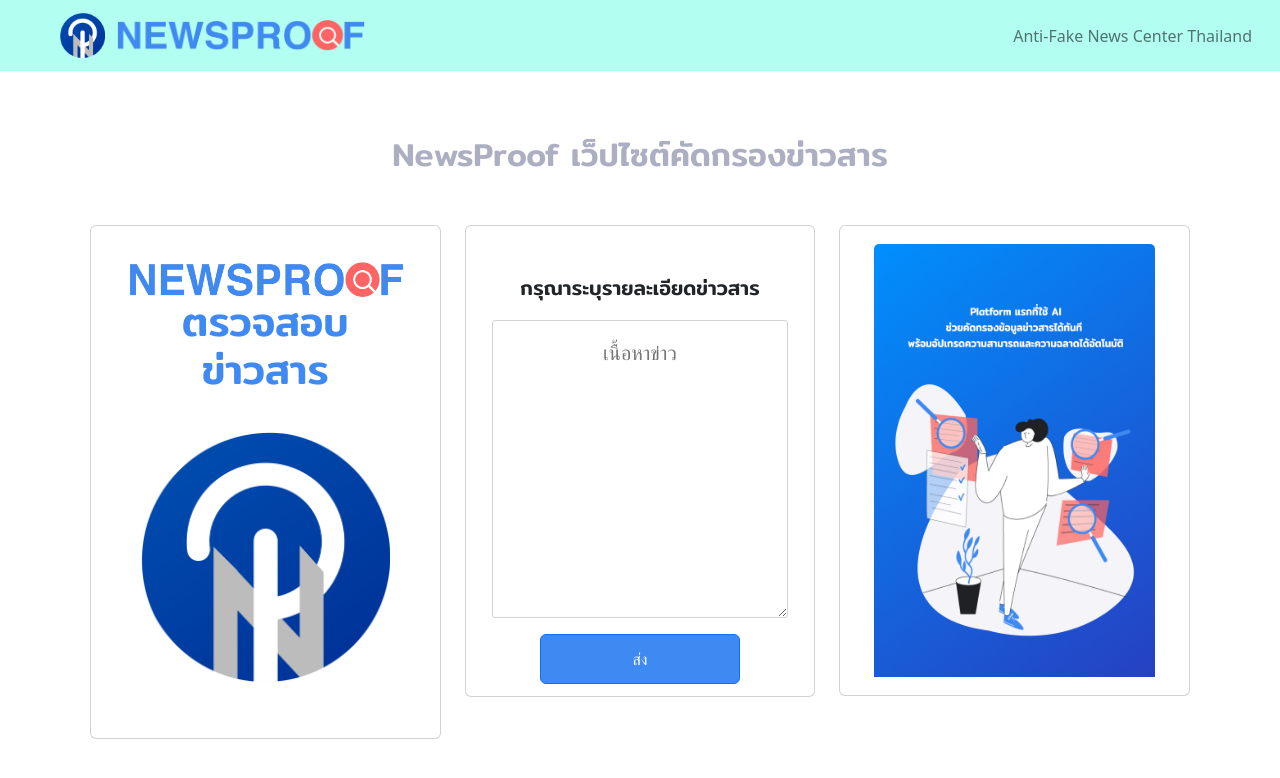
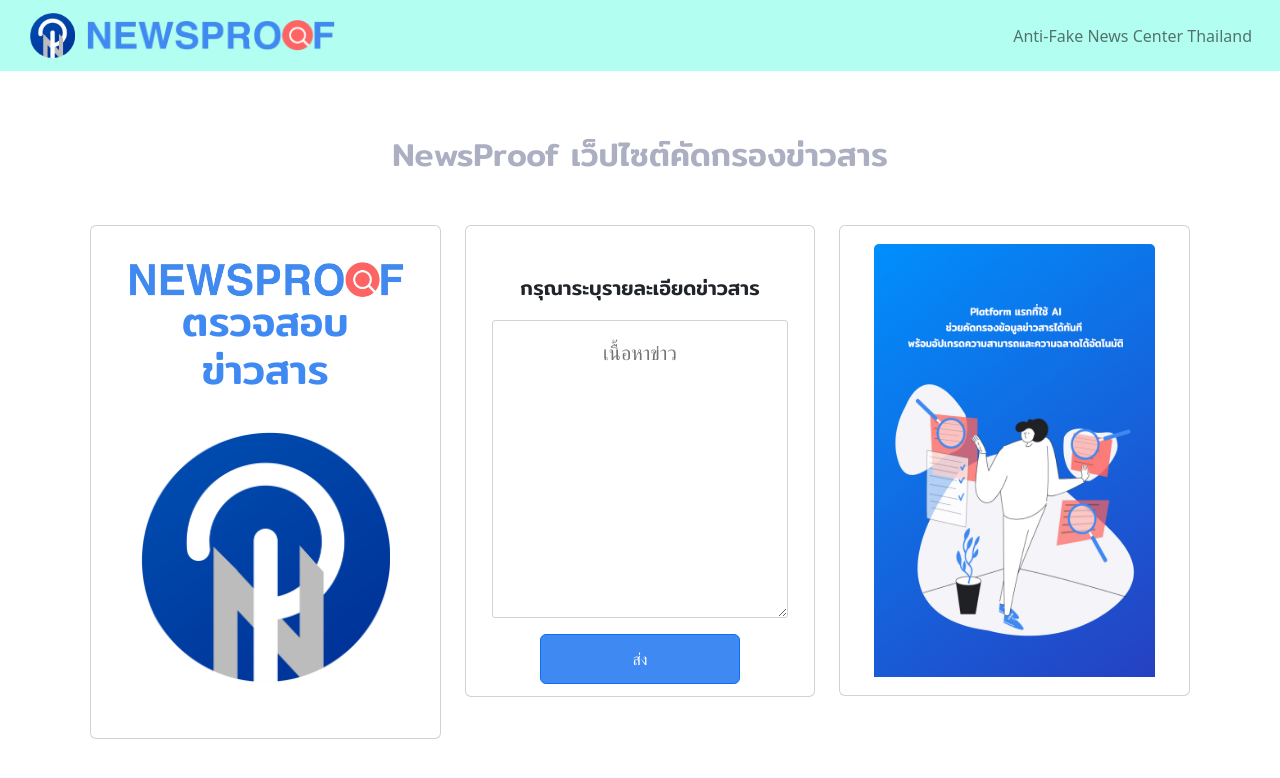
Before and after one commit to Kunanon-Intaraphol/NewsproofMainWeb, a React (Create React App) app: page / in a window 1280 px wide. Shown: the top 778 px of the page. Built offline with nearby package versions, Linux system fonts and the light colour scheme.

Commit message:
Update Contact.js

```diff
--- a/src/components/Contact.js
+++ b/src/components/Contact.js
@@ -153,7 +153,7 @@
   <form className="form" onSubmit={handleSubmit}>
     <Navbar className="NewsProof-Logo" style={{background :"#B2FFF1"}} expand="lg  ">
       <Navbar.Brand>
-      <img src ={NLogo} style={{height:"45px" ,width:"auto",marginLeft:"60px"}}></img>
+      <img src ={NLogo} style={{height:"45px" ,width:"auto",marginLeft:"10%"}}></img>
       <img src ={Logo} style={{height:"auto" ,width:"250px",marginLeft:"10px"}}></img>
       </Navbar.Brand>
       <Navbar.Toggle aria-controls="basic-navbar-nav" />
```
